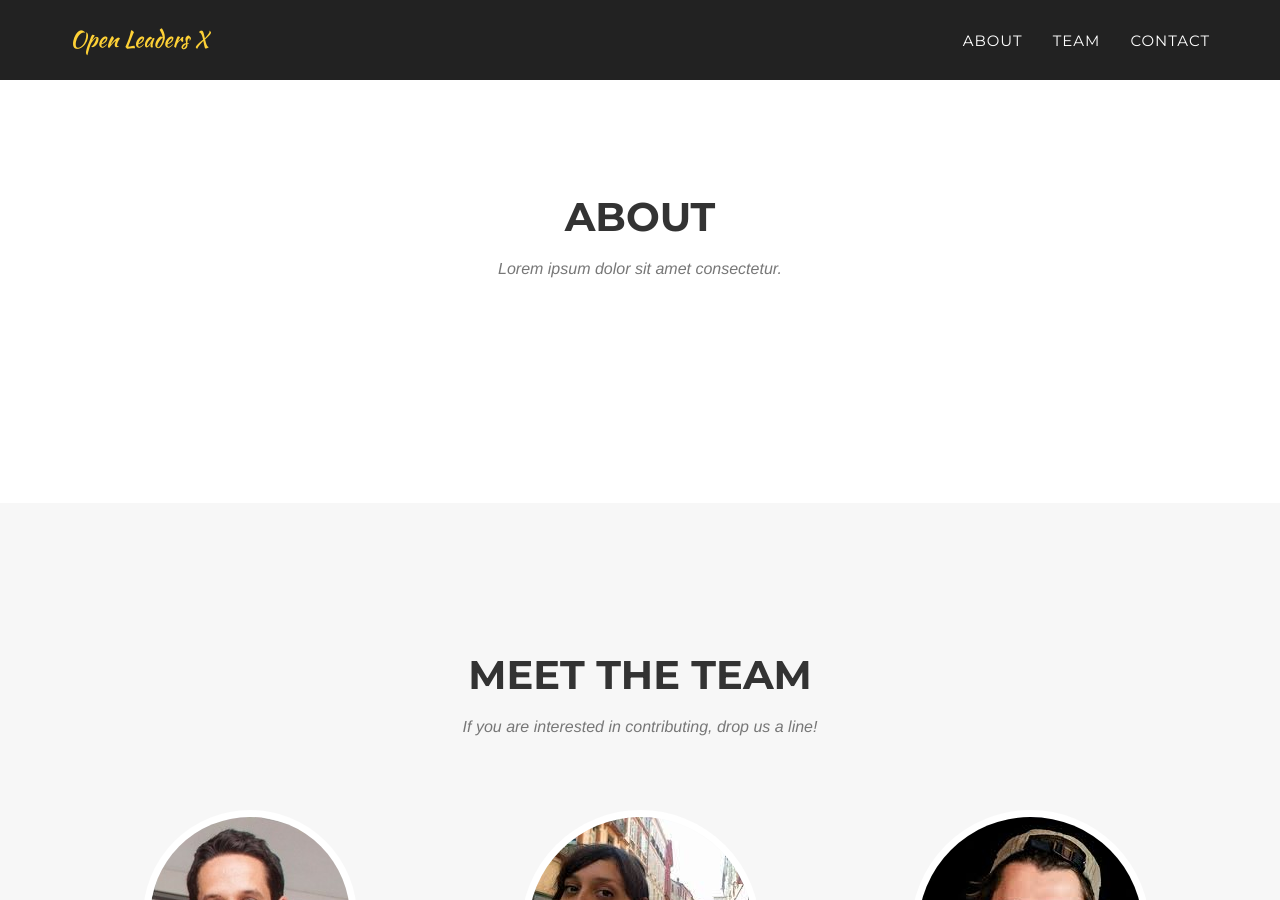
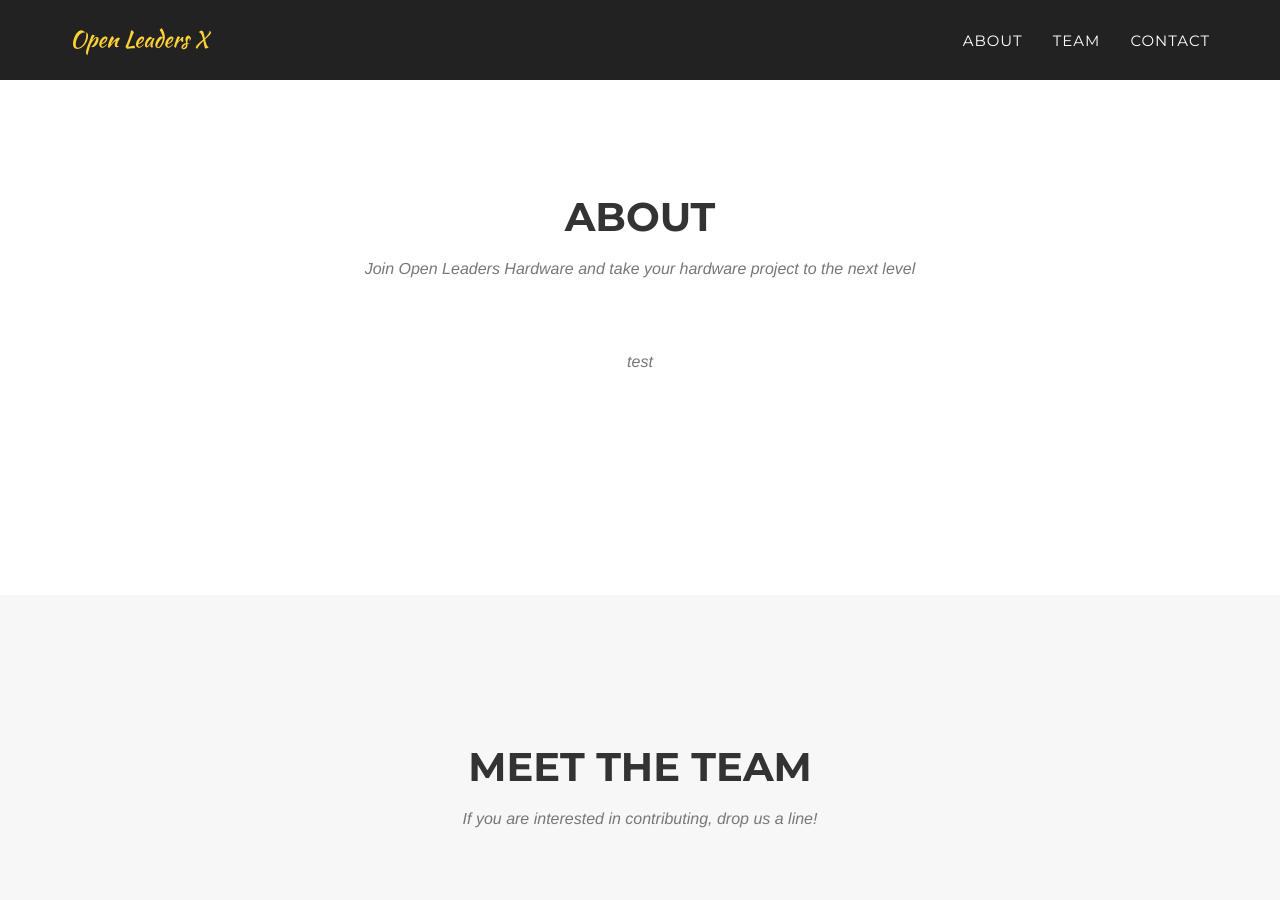
Before and after one commit to ohwmakers/ohwmakers-website, a Jekyll site: the page built from index.html, in a window 1280 px wide and 900 px high, scrolled down 734 px. Built offline with Jekyll 4.4.1, drawn with Linux system fonts in a browser that asks for light colours; some web fonts are replaced.

Commit message:
update about

```diff
--- a/_includes/about.html
+++ b/_includes/about.html
@@ -4,7 +4,8 @@
             <div class="row">
                 <div class="col-lg-12 text-center">
                     <h2 class="section-heading">About</h2>
-                    <h3 class="section-subheading text-muted">Lorem ipsum dolor sit amet consectetur.</h3>
+                    <h3 class="section-subheading text-muted">Join Open Leaders Hardware and take your hardware project to the next level</h3>
+                    <h3 class="section-subheading text-muted">test</h3>
                 </div>
             </div>
             <!--
```
